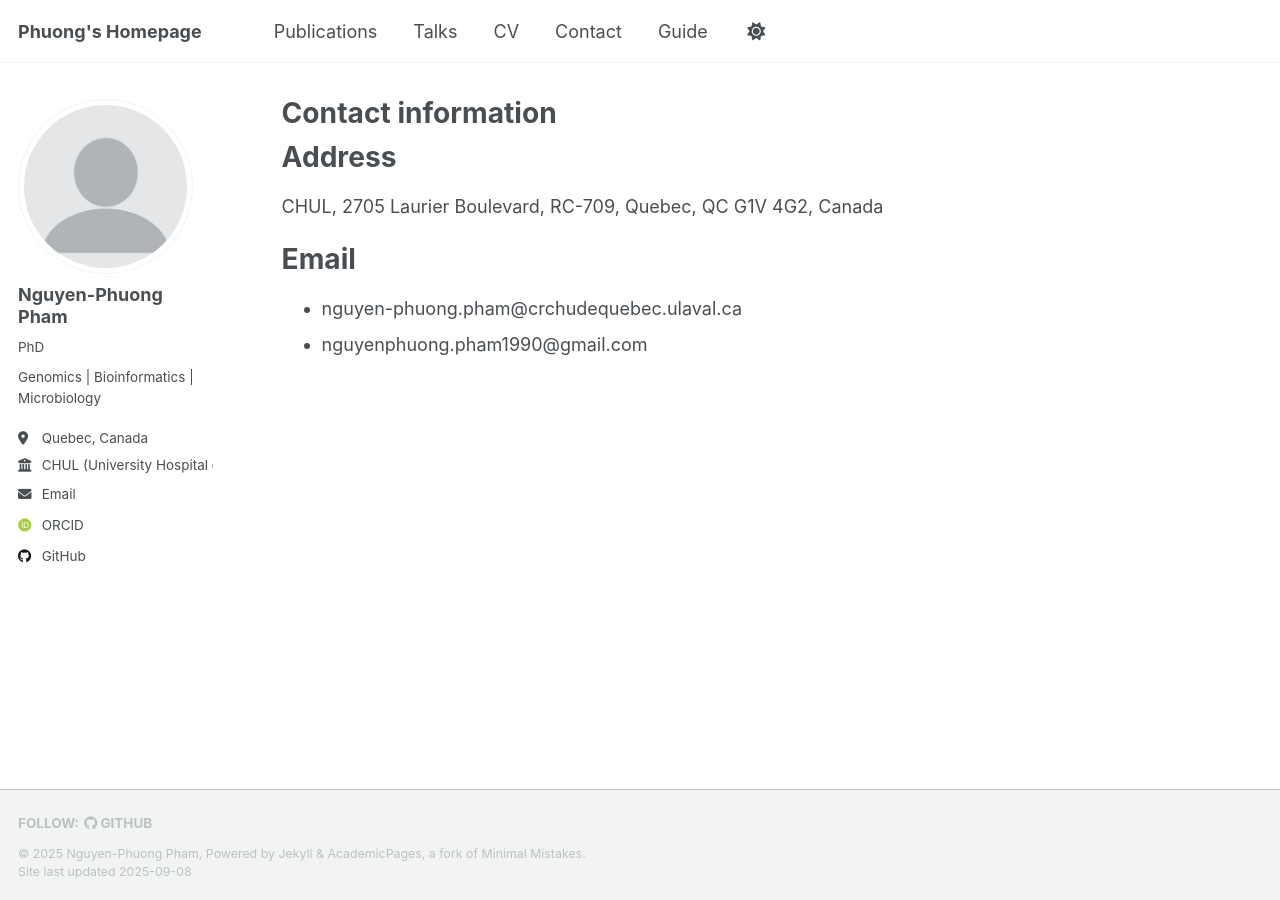
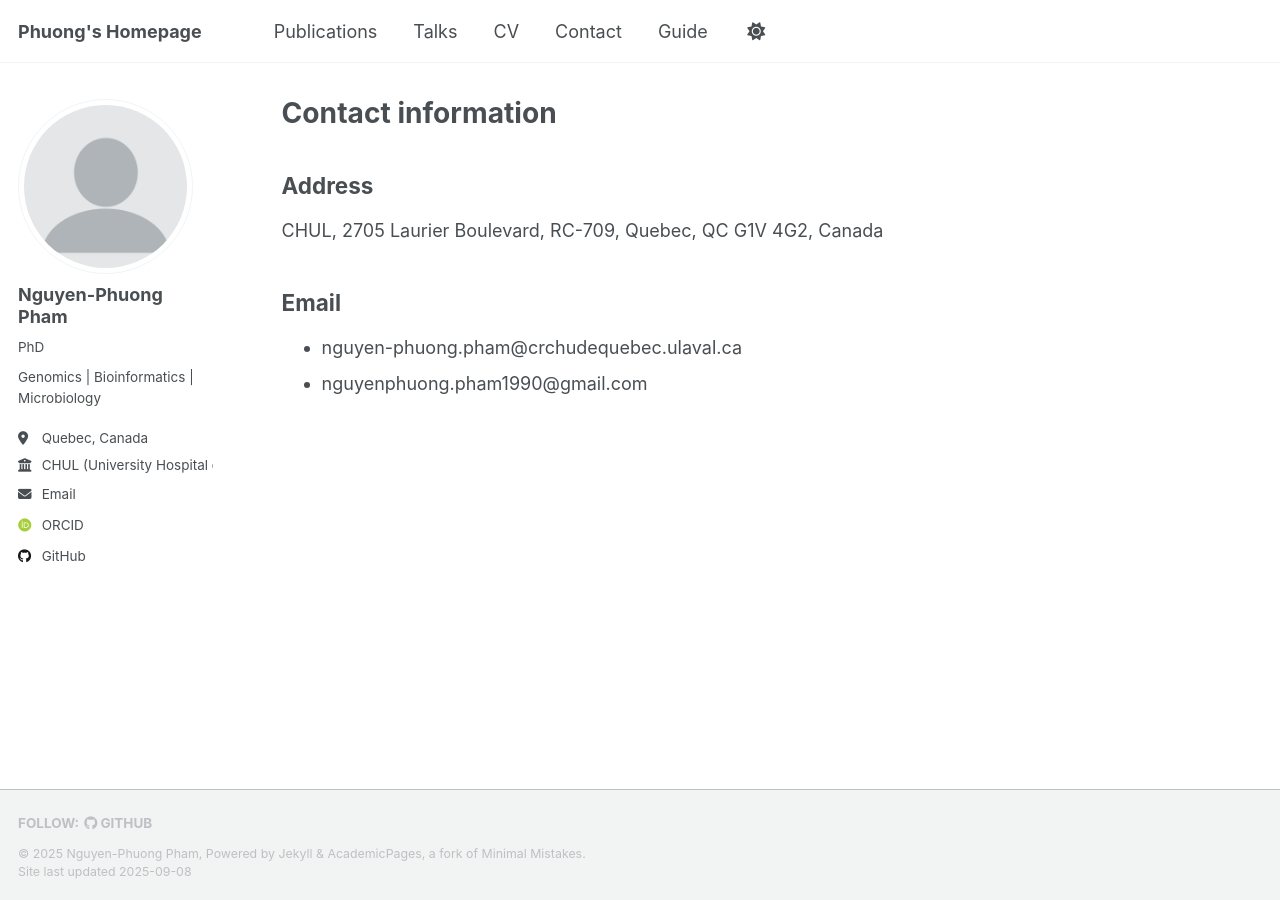
Before and after one commit to phng3001/phng3001.github.io, a Jekyll site: the page built from _pages/contact.md, in a window 1280 px wide. Built offline with Jekyll 4.4.1, drawn with Linux system fonts in a browser that asks for light colours; some web fonts are replaced; a script that is not in the unit is left out.

```diff
--- a/_pages/contact.md
+++ b/_pages/contact.md
@@ -7,8 +7,9 @@ author_profile: true
 
 {% include base_path %}
 
-# Address
+## Address
 CHUL, 2705 Laurier Boulevard, RC-709, Quebec, QC G1V 4G2, Canada
-# Email
+
+## Email
 * nguyen-phuong.pham@crchudequebec.ulaval.ca
 * nguyenphuong.pham1990@gmail.com
```
